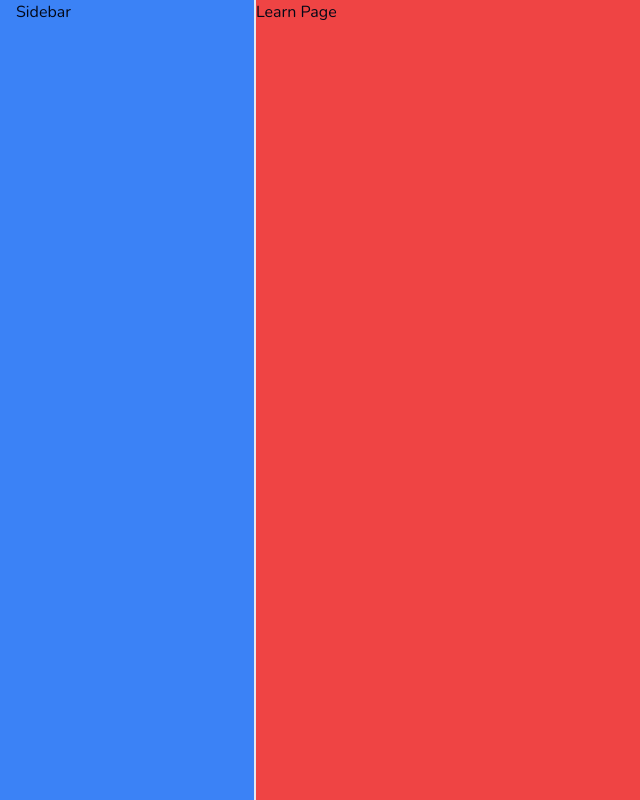
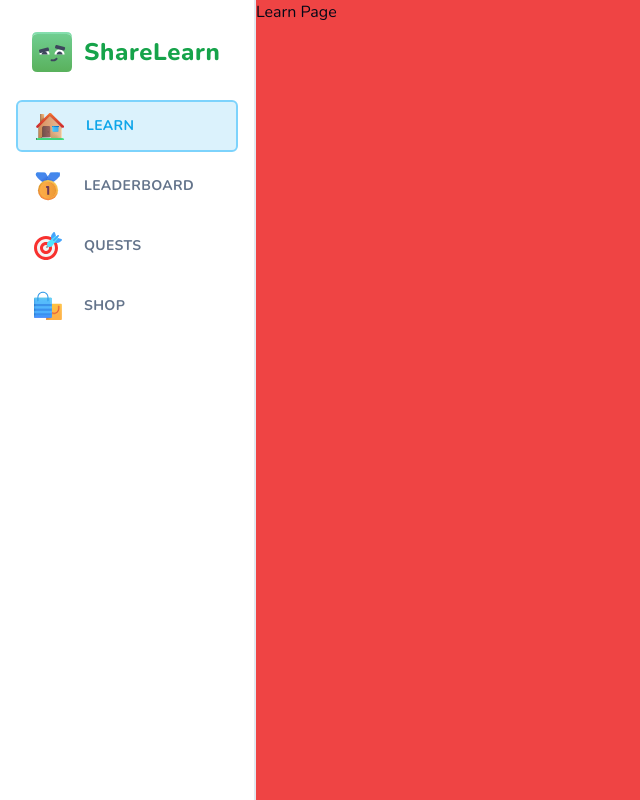
Before and after one commit to charlottewiltshire0/ShareLearn, a Next.js app: page /learn in a window 1280 px wide. Shown: the whole page, without its empty margins (0-640 px from the left). Built offline with nearby package versions, Linux system fonts and the light colour scheme.

Commit message:
Made sidebarItem

```diff
--- a/components/sidebar.tsx
+++ b/components/sidebar.tsx
@@ -1,13 +1,52 @@
-import {cn} from "@/lib/utils";
+import Link from "next/link";
+import Image from "next/image";
+import {
+    ClerkLoading,
+    ClerkLoaded,
+    UserButton,
+} from "@clerk/nextjs";
+import { Loader } from "lucide-react";
 
+import { cn } from "@/lib/utils";
+
+import { SidebarItem } from "./sidebarItem";
 type Props = {
     className?: String
 }
 
 export const Sidebar = ({className}: Props) => {
     return (
-        <div className={cn("flex bg-blue-500 h-full lg:w-[256px] lg:fixed left-0 top-0 px-4 border-r-2 flex-col", className)}>
-            Sidebar
+        <div className={cn("flex h-full lg:w-[256px] lg:fixed left-0 top-0 px-4 border-r-2 flex-col", className)}>
+            <Link href="/learn">
+                <div className="pt-8 pl-4 pb-7 flex items-center gap-x-3">
+                    <Image src="/mascot.svg" height={40} width={40} alt="Mascot"/>
+                    <h1 className="text-2xl font-extrabold text-green-600 tracking-wide">
+                        ShareLearn
+                    </h1>
+                </div>
+            </Link>
+            <div className="flex flex-col gap-y-2 flex-1">
+                <SidebarItem
+                    label="Learn"
+                    href="/learn"
+                    iconSrc="/learn.svg"
+                />
+                <SidebarItem
+                    label="Leaderboard"
+                    href="/leaderboard"
+                    iconSrc="/leaderboard.svg"
+                />
+                <SidebarItem
+                    label="quests"
+                    href="/quests"
+                    iconSrc="/quests.svg"
+                />
+                <SidebarItem
+                    label="shop"
+                    href="/shop"
+                    iconSrc="/shop.svg"
+                />
+            </div>
         </div>
-    )
-}
+    );
+};
--- /dev/null
+++ b/components/sidebarItem.tsx
@@ -0,0 +1,37 @@
+"use client";
+
+import Link from "next/link";
+import Image from "next/image";
+import { usePathname } from "next/navigation";
+
+import { Button } from "@/components/ui/button";
+
+type Props = {
+    label: string;
+    iconSrc: string;
+    href: string;
+};
+
+export const SidebarItem = ({label, iconSrc, href}: Props) => {
+    const pathname = usePathname();
+    const active = pathname === href;
+
+    return (
+        <Button
+            variant={active ? "sidebarOutline" : "sidebar"}
+            className="justify-start h-[52px]"
+            asChild
+        >
+            <Link href={href}>
+                <Image
+                    src={iconSrc}
+                    alt={label}
+                    className="mr-5"
+                    width={32}
+                    height={32}
+                />
+                {label}
+            </Link>
+        </Button>
+    );
+};
```
